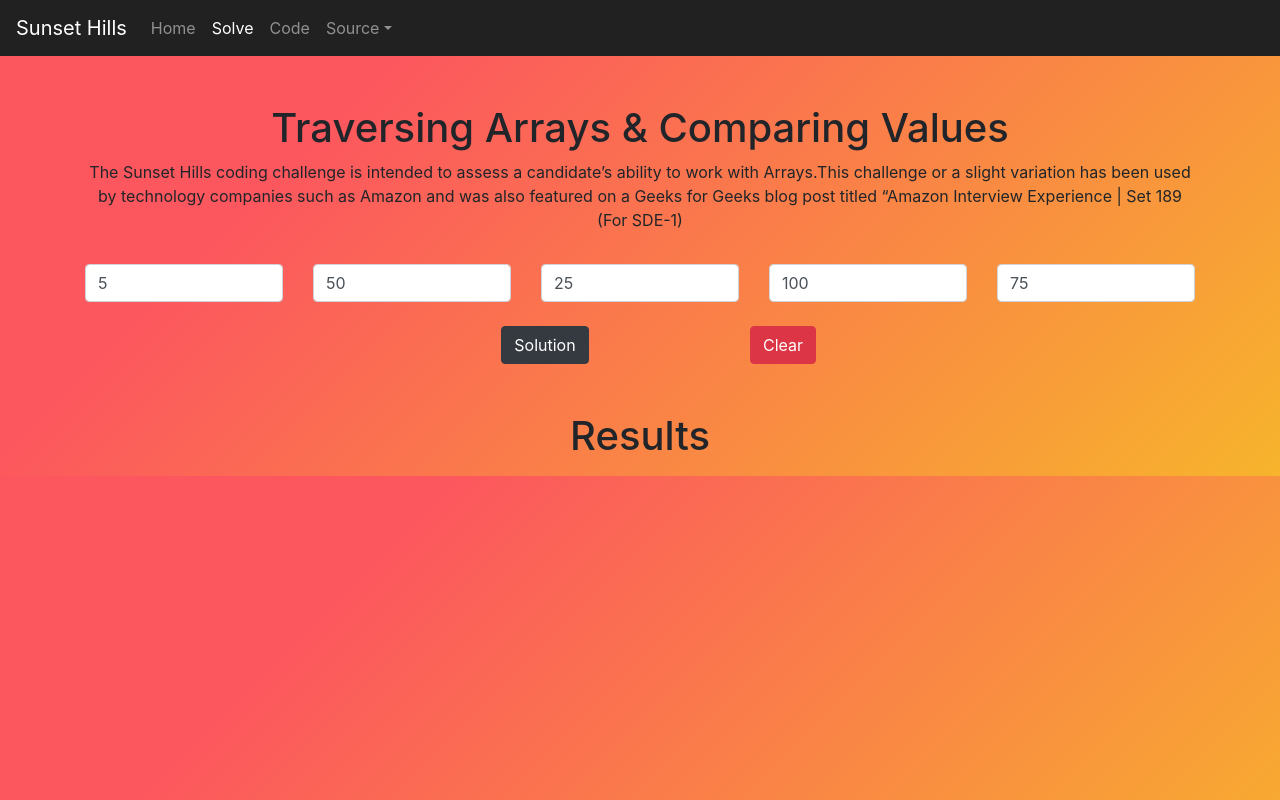
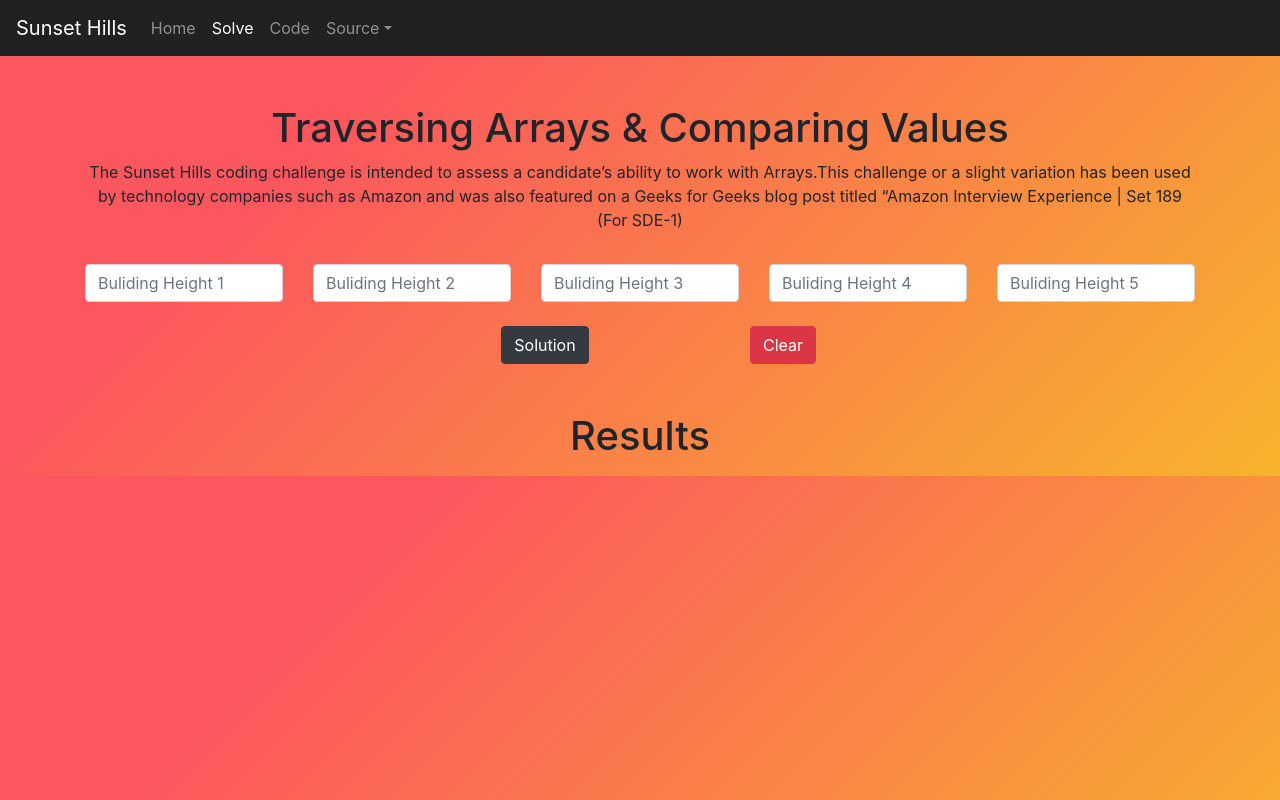
Before and after one commit to johndavid25/Sunset-Hills, a plain HTML site: page solve.html in a window 1280 px wide. Drawn offline with nearby package versions, Linux system fonts and the light colour scheme.

Commit message:
github & code changes

```diff
--- a/solve.html
+++ b/solve.html
@@ -31,7 +31,7 @@
                 <li class="nav-item dropdown">
                     <a class="nav-link dropdown-toggle" href="#" id="dropdownId" data-toggle="dropdown" aria-haspopup="true" aria-expanded="false">Source</a>
                     <div class="dropdown-menu" aria-labelledby="dropdownId">
-                        <a class="dropdown-item" href="#">GitHub</a>
+                        <a class="dropdown-item" href="https://github.com/johndavid25/Sunset-Hills" target="_blank">GitHub</a>
                         <a class="dropdown-item" href="https://johndevportfolio.netlify.app">Portfolio</a>
                     </div>
                 </li>
@@ -48,19 +48,19 @@
         </div>
         <div class="row mt-3">
             <div class="col">
-                <input type="number" class="form-control" id="building1" placeholder="Buliding Height 1" value="5">
+                <input type="number" class="form-control" id="building1" placeholder="Buliding Height 1">
             </div>
             <div class="col">
-                <input type="number" class="form-control" id="building2" placeholder="Buliding Height 2" value="50">
+                <input type="number" class="form-control" id="building2" placeholder="Buliding Height 2" >
             </div>
             <div class="col">
-                <input type="number" class="form-control" id="building3" placeholder="Buliding Height 3" value="25">
+                <input type="number" class="form-control" id="building3" placeholder="Buliding Height 3">
             </div>
             <div class="col">
-                <input type="number" class="form-control" id="building4" placeholder="Buliding Height 4" value ="100">
+                <input type="number" class="form-control" id="building4" placeholder="Buliding Height 4">
             </div>
             <div class="col">
-                <input type="number" class="form-control" id="building5" placeholder="Buliding Height 5" value="75">
+                <input type="number" class="form-control" id="building5" placeholder="Buliding Height 5">
             </div>
         </div>
         <div class="row text-center mt-4">
```
Also changed, not shown: code.html (+4 -1 lines), index.html (+1 -1 lines).
